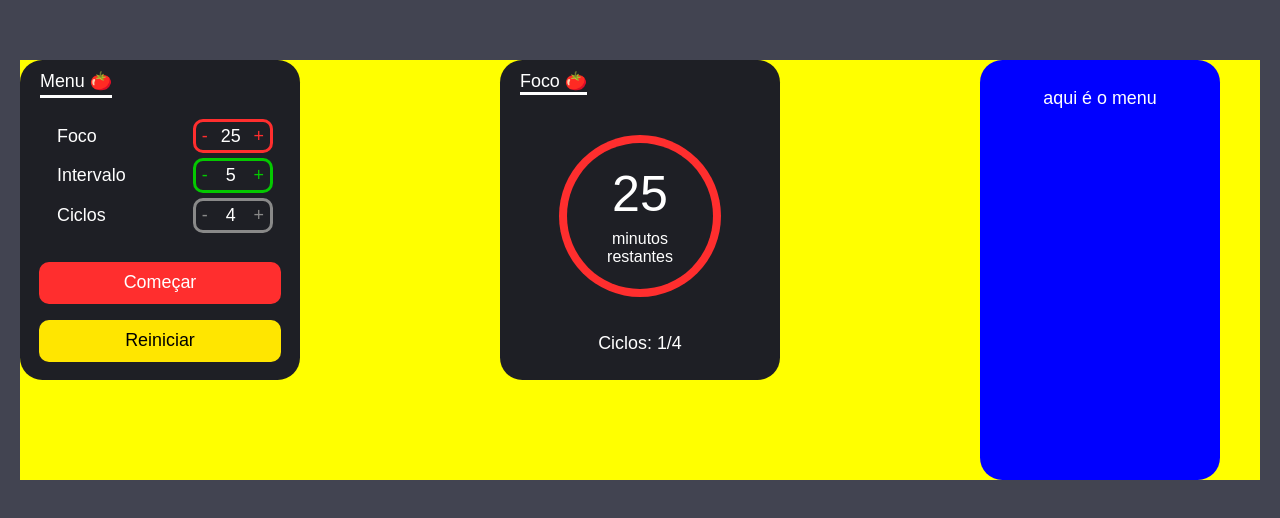
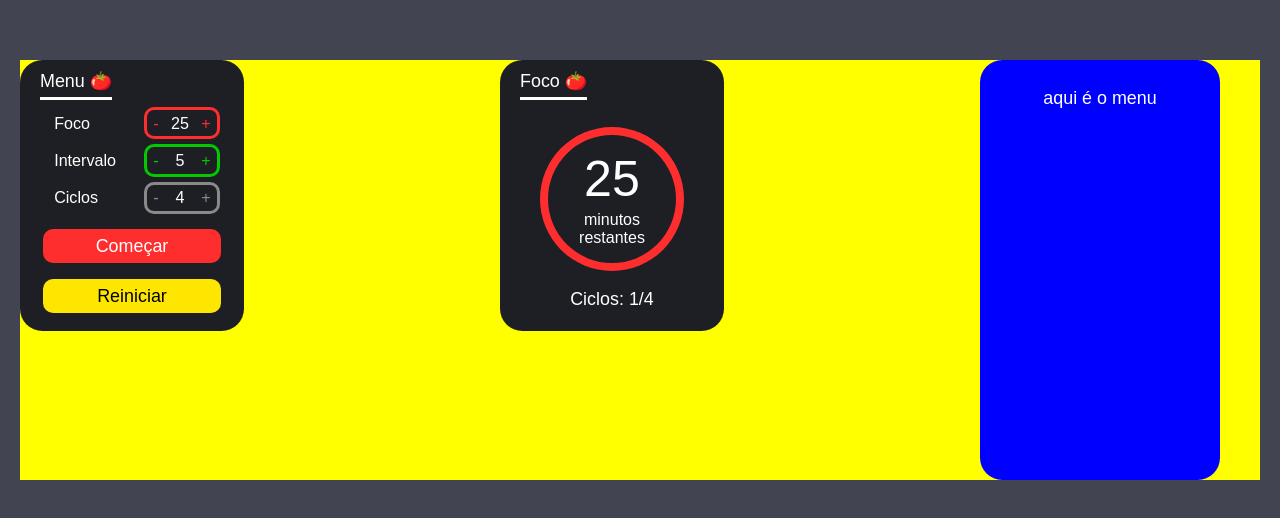
Before and after one commit to WesleyBanagouro/ChronoFocus, a plain HTML site: page index.html in a window 1280 px wide. Shown: the part 130-648 px from the top of the page. Drawn offline with Linux system fonts and the light colour scheme.

Commit message:
atualizando design

```diff
--- a/script.js
+++ b/script.js
@@ -3,7 +3,7 @@
 window.addEventListener("load", function() {
   numeroCiclos.textContent = "Ciclos: 1/" + inCiclos.value;
   minutosCirculo.textContent = valorInMinutosFoco;
-  textoTempoRestante.textContent = 'minutos restantes';
+  textoTempoRestante.innerHTML = 'minutos</br>restantes';
 })
 
 var inMinutosFoco = document.getElementById("foco-set")
@@ -63,6 +63,7 @@ function start() {
       }
     if (inMinutosFoco.value == 0 || inMinutosIntervalo.value == 0 || inCiclos.value == 0) {
         avisoPreenchimento.style.color = 'yellow';
+        avisoPreenchimento.style.fontSize = '0.6em'
         for (const button of allButtons) {
             if (!excludedButtons.includes(button.id)) {
               button.removeAttribute('disabled');
--- a/style.css
+++ b/style.css
@@ -51,8 +51,8 @@ body {
     align-items: center;
     color: white;
     text-align: center;
-    width: auto;
-    height: 300px;
+    width: 11.5rem;
+    height: 15.7rem;
     flex-direction: column;
     padding: 0.625rem 1.25rem 0.625rem 1.25rem;
 }
@@ -73,12 +73,12 @@ body {
 #aviso-preenchimento {
     width: 50%;
     color: transparent;
-    font-size: 0.75rem;
+    font-size: 0.6em;
 }
 
 #titulo p{
     border-bottom: solid white;
-    height: auto;
+    height: 1.5em;
     margin: 0px;
 }
 
@@ -89,7 +89,7 @@ body {
 
 .set-menu {
     display: flex;
-    font-size: 1em;
+    font-size: 0.9em;
     align-items: center;
     justify-content: space-between;
     width: 100%;
@@ -174,8 +174,8 @@ body {
     justify-content: center;
     background-color: #FF2E2E;
     border-radius: 0.625rem;
-    width: 100%;
-    height: 2.51rem;
+    width: 11rem;
+    height: 2rem;
     cursor: pointer;
     border: solid transparent 0.1em;
 }
@@ -198,8 +198,8 @@ body {
     justify-content: center;
     background-color: gray;
     border-radius: 0.625rem;
-    width: 100%;
-    height: 2.51rem;
+    width: 11rem;
+    height: 2rem;
     cursor: pointer;
     border: solid transparent 0.1em;
 }
@@ -220,8 +220,8 @@ body {
     justify-content: center;
     background-color: #FFe600;
     border-radius: 0.625rem;
-    width: 100%;
-    height: 2.51rem;
+    width: 11rem;
+    height: 2rem;
     cursor: pointer;
     border: solid transparent 0.1em;
 }
@@ -251,8 +251,8 @@ body {
 
 #circulo-progresso {
     background: conic-gradient(#FF2E2E 360deg, #1E1F25 0deg);
-    width: 90%;
-    height: 90%;
+    width: 9rem;
+    height: 9rem;
     display: flex;
     justify-content: center;
     align-items: center;
@@ -261,8 +261,8 @@ body {
 
 #circulo-fundo {
     background-color: #1E1F25;
-    width: 90%;
-    height: 90%;
+    width: 8rem;
+    height: 8rem;
     border-radius: 50%;
     display: flex;
     justify-content: center;
```
Also changed, not shown: index.html (line endings or trailing spaces).
